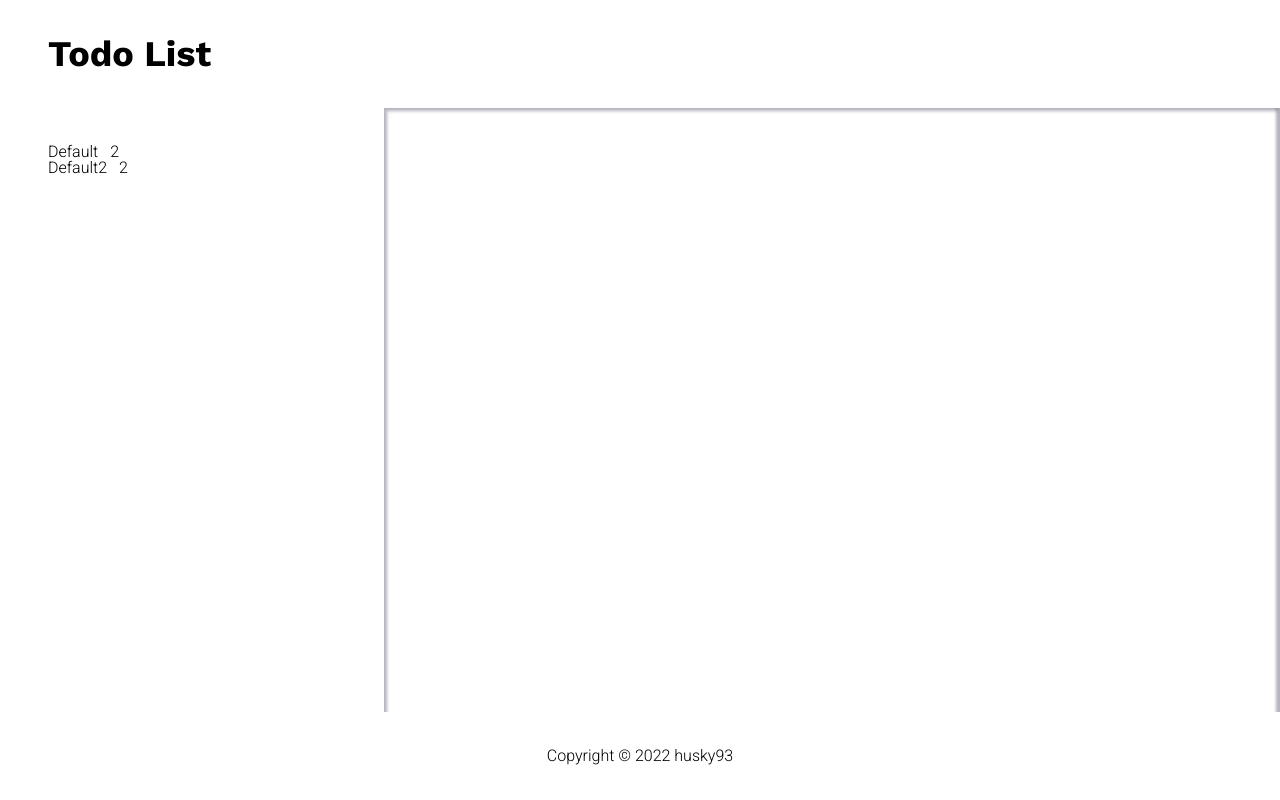
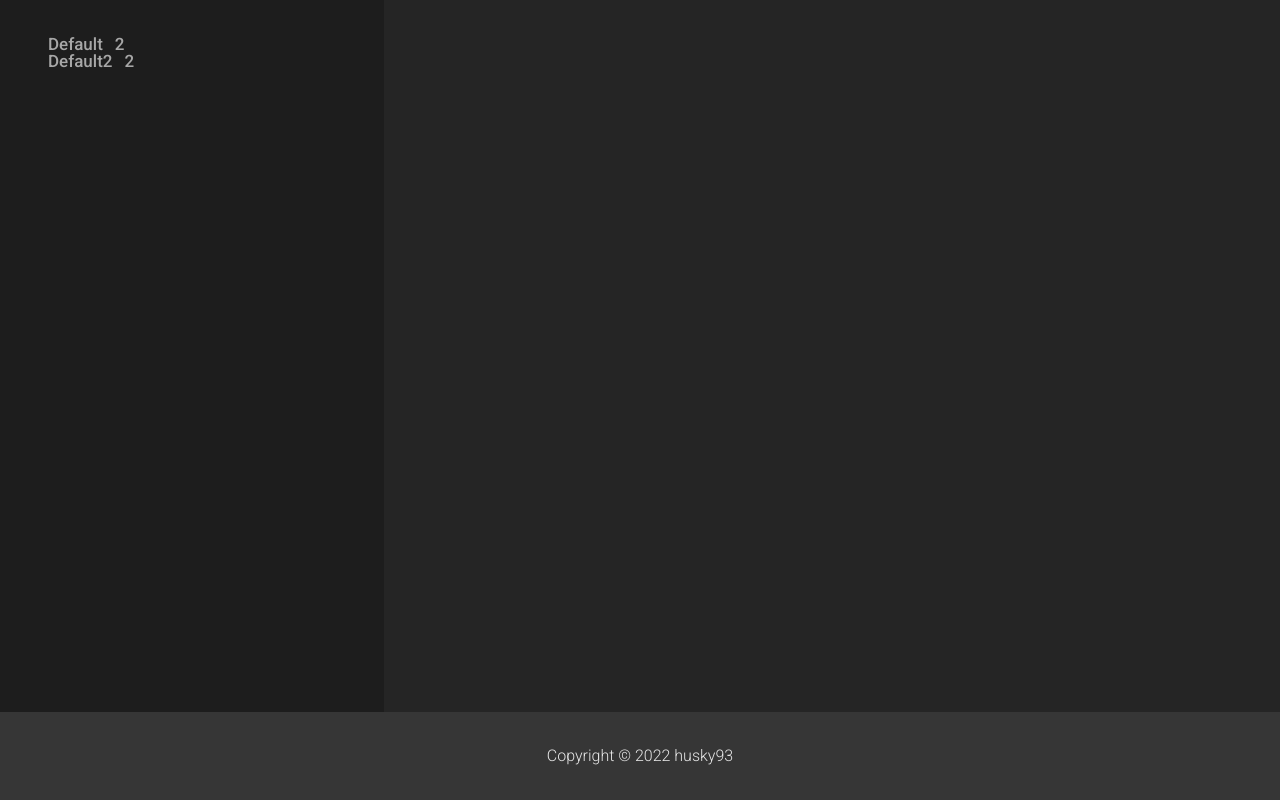
Before and after one commit to husky93/todo-list, a website built with webpack: page dist/index.html in a window 1280 px wide. Built offline with nearby package versions, Linux system fonts and the light colour scheme.

Commit message:
Add website basic color template

```diff
--- a/src/assets/style.css
+++ b/src/assets/style.css
@@ -1,5 +1,9 @@
 :root {
-    --bg-color: #fff;
+    --bg-color: #252525;
+    --bg-color-dark: #1D1D1D;
+    --bg-color-light: #363636;
+    --text-color: #E6E6E6;
+    --text-color-dark: #A7A7A7;
 }
 
 * {
@@ -14,6 +18,8 @@ body {
     justify-content: space-between;
     font-family: 'Roboto', sans-serif;
     font-weight: 300;
+    color: var(--text-color);
+    background-color: var(--bg-color-dark);
 }
 
 .wrapper {
@@ -27,15 +33,11 @@ aside, footer .wrapper, .content {
 
 .content {
     flex: 1 70%;
+    background-color: var(--bg-color);
 }
 
 /* Header */
 
-header .wrapper {
-    -webkit-box-shadow: 3px 8px 3px -5px rgba(66, 68, 90, 0.4);
-    -moz-box-shadow: 3px 8px 3px -5px rgba(66, 68, 90, 0.4);
-    box-shadow: 3px 8px 3px -5px rgba(66, 68, 90, 0.4);
-}
 
 h1 {
     font-size: 36px;
@@ -58,21 +60,20 @@ h1 {
 }
 
 .content {
-    -webkit-box-shadow: inset -6px 0px 3px -2px rgba(66, 68, 90, 0.4);
-    -moz-box-shadow: inset -6px 0px 3px -2px rgba(66, 68, 90, 0.4);
-    box-shadow: inset -6px 0px 3px -2px rgba(66, 68, 90, 0.4);
+
 }
 
 
 /* Menu */
 .menu {
-    background-color: var(--bg-color);
+    background-color: var(--bg-color-dark);
+    color: var(--text-color-dark);
+    font-weight: 500;
+    font-size: 17px;
     z-index: 5;
     flex: 1 30%;
     height: 100%;
-    -webkit-box-shadow: 3px 3px 3px 0px rgba(66, 68, 90, 0.4);
-    -moz-box-shadow: 3px 3px 3px 0px rgba(66, 68, 90, 0.4);
-    box-shadow: 3px 3px 3px 0px rgba(66, 68, 90, 0.4);
+
 }
 .project-list {
     display: flex;
@@ -114,10 +115,13 @@ h1 {
 /* Footer */
 
 footer {
-    background-color: var(--bg-color);
+    z-index: 10;
+}
+
+footer .wrapper {
+    background-color: var(--bg-color-light);
     display: flex;
     justify-content: center;
-    z-index: 10;
 }
 
 
@@ -127,6 +131,7 @@ footer {
     position: absolute;
     width: 100%;
     height: 100%;
+    z-index: 999;
 }
 
 .modal-overlay {
--- a/src/modules/ui.js
+++ b/src/modules/ui.js
@@ -6,14 +6,6 @@ const ui = (() => {
     const _main = document.querySelector('main');
     const _mainWrapper = document.querySelector('.wrapper--main');
     let currentTodoList = null;
-
-    const _createHeader = () => {
-        const body = document.querySelector('body');
-        const header = document.createElement('header')
-        const wrapper = _createWrapper(['wrapper'], header, 'div');
-        _createHeading(['logo'], wrapper, 'h1', 'Todo List');
-        body.insertBefore(header, _main)
-    }
 
     const _createFooter = () => {
         const footer = document.createElement('footer');
@@ -327,7 +319,6 @@ const ui = (() => {
     }
 
     const createTemplate = () => {
-        _createHeader();
         _createFooter();
         _createMenu();
         _createWrapper(['content'], _mainWrapper, 'div');
```
